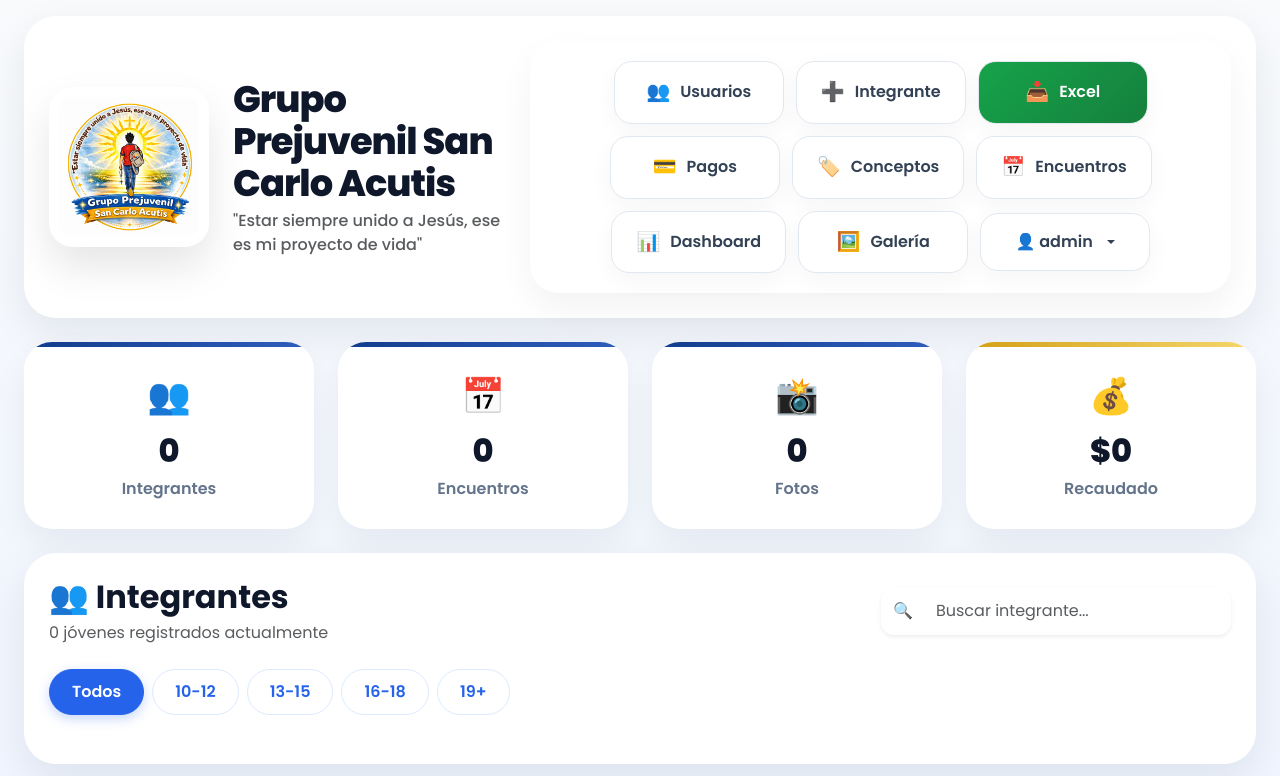
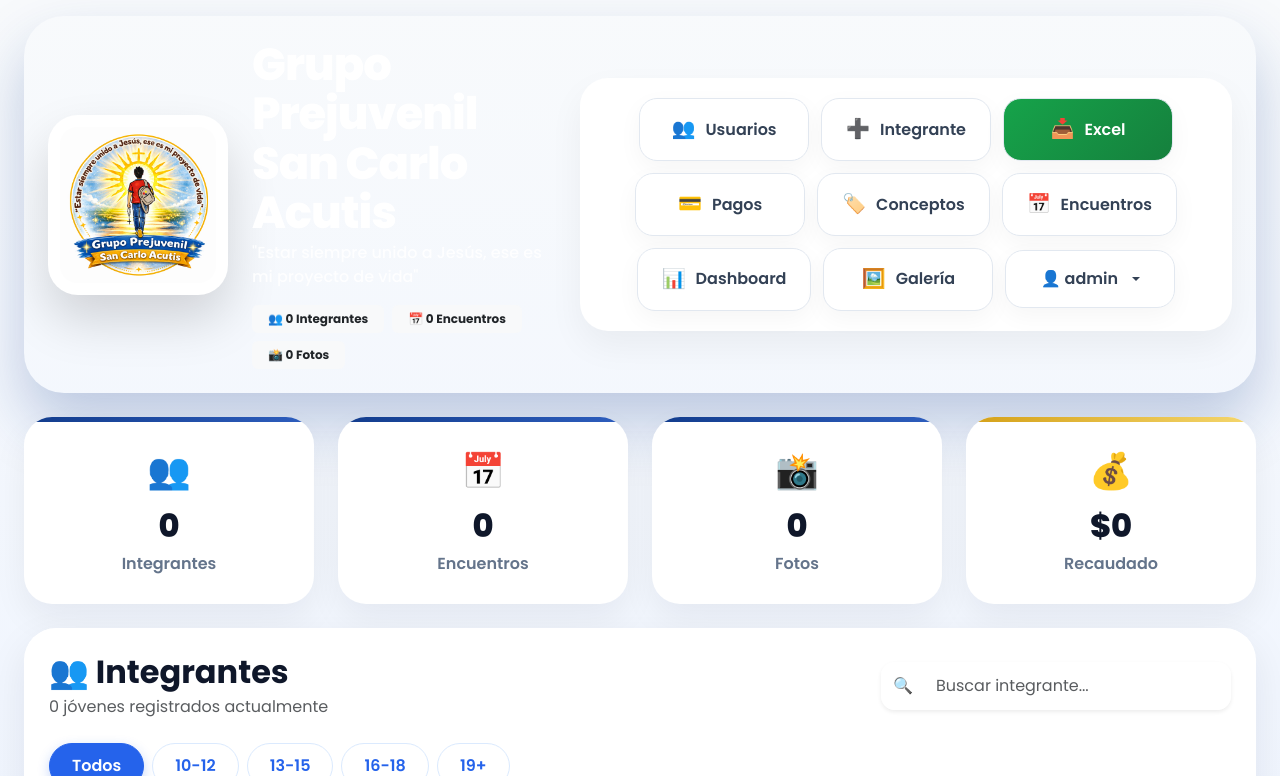
Before and after one commit to camiloacuma1899/prejuvenil-app, a Flask app: page / in a window 1280 px wide. Shown: the top 776 px of the page. Run offline with Flask 3, Linux system fonts and the light colour scheme; a user stored in the database is signed in.

Commit message:
Dasboard mejora 1.2

````diff
--- a/app/static/css/style.css
+++ b/app/static/css/style.css
@@ -54,15 +54,17 @@ body{
 
 .page-title{
 
-    font-size:2.3rem;
+
+font-size:2.8rem;
 
 font-weight:800;
 
-    line-height:1.15;
-
-    color:#0f172a;
+line-height:1.1;
 
 letter-spacing:-1px;
+
+color:white;
+
 
 }
 
@@ -2231,28 +2233,31 @@ box-shadow:
 
 .logo-principal{
 
-    width:160px;
-
-    height:160px;
+
+width:180px;
+
+height:180px;
 
 object-fit:contain;
 
-    border-radius:24px;
-
 background:white;
 
-    padding:10px;
-
-    box-shadow:
-
-        0 20px 40px rgba(
-            0,
-            0,
-            0,
-            .10
-        );
-
-}
+border-radius:30px;
+
+padding:12px;
+
+box-shadow:
+
+    0 25px 50px rgba(
+        0,
+        0,
+        0,
+        .15
+    );
+
+
+}
+
 
 .top-menu{
 
@@ -2433,3 +2438,106 @@ background:#F1F5F9;
 
 
 }
+
+.hero-card{
+
+```
+background:
+
+    linear-gradient(
+        135deg,
+        #123C8C,
+        #2E5EBE
+    );
+
+color:white;
+
+border-radius:40px;
+
+overflow:hidden;
+
+position:relative;
+
+box-shadow:
+
+    0 30px 60px rgba(
+        18,
+        60,
+        140,
+        .25
+    );
+```
+
+}
+
+.hero-card::before{
+
+```
+content:'';
+
+position:absolute;
+
+top:-100px;
+
+right:-100px;
+
+width:300px;
+
+height:300px;
+
+border-radius:50%;
+
+background:
+
+    rgba(
+        255,
+        255,
+        255,
+        .08
+    );
+```
+
+}
+
+.hero-card::after{
+
+```
+content:'';
+
+position:absolute;
+
+bottom:-80px;
+
+left:-80px;
+
+width:220px;
+
+height:220px;
+
+border-radius:50%;
+
+background:
+
+    rgba(
+        255,
+        255,
+        255,
+        .05
+    );
+```
+
+}
+
+.hero-card .text-muted{
+
+
+color:
+    rgba(
+        255,
+        255,
+        255,
+        .85
+    ) !important;
+
+
+}
--- a/app/templates/index.html
+++ b/app/templates/index.html
@@ -46,7 +46,7 @@
 <!-- CABECERA -->
 <!-- ===================================== -->
 
-<div class="card-modern p-4 mb-4">
+<div class="hero-card p-4 mb-4">
 
     <div class="d-flex flex-column flex-xl-row justify-content-between align-items-xl-center gap-4">
 
@@ -73,6 +73,30 @@
             ese es mi proyecto de vida"
 
         </p>
+
+        <div class="mt-3 d-flex flex-wrap gap-2">
+
+
+<span class="badge bg-light text-dark px-3 py-2">
+
+    👥 {{ total_integrantes }} Integrantes
+
+</span>
+
+<span class="badge bg-light text-dark px-3 py-2">
+
+    📅 {{ total_encuentros }} Encuentros
+
+</span>
+
+<span class="badge bg-light text-dark px-3 py-2">
+
+    📸 {{ total_fotos }} Fotos
+
+</span>
+
+
+</div>
 
     </div>
 
````
Lines whose indentation alone changed are shown as unchanged.
